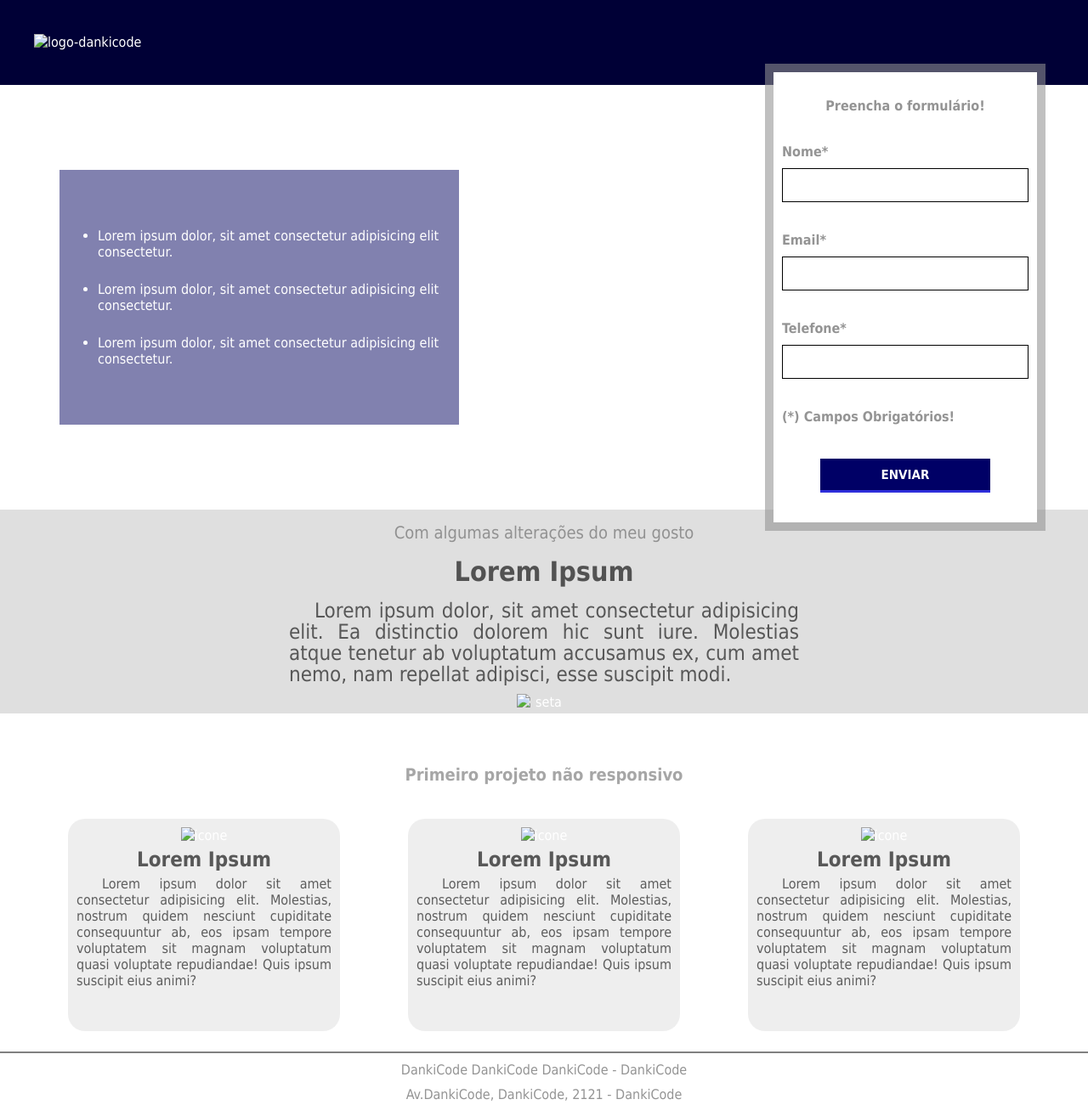
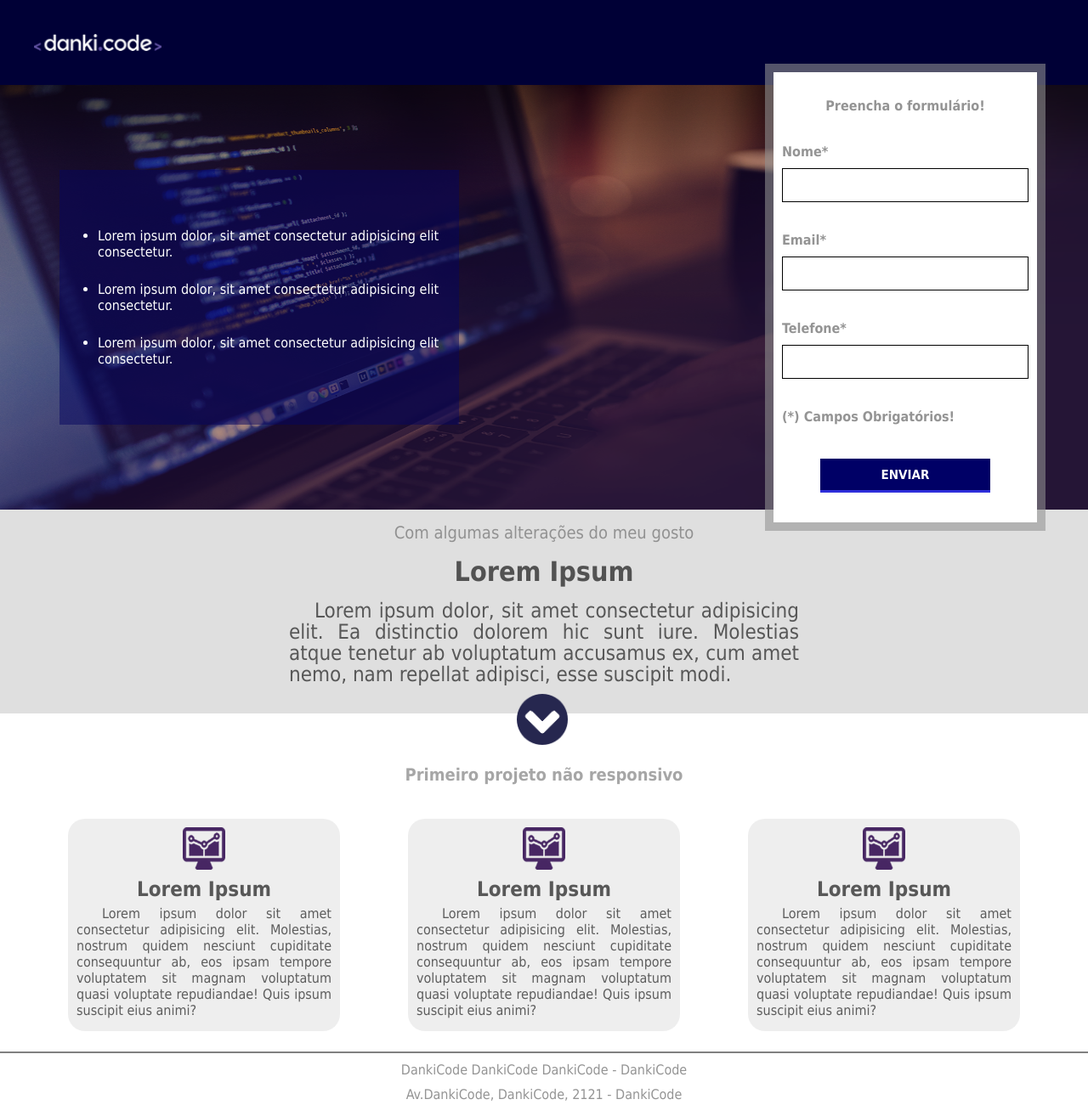
Before and after one commit to Juan-Peixoto/projectOne-responsive, a plain HTML site: page index.html in a window 1280 px wide. Shown: the whole page at 85% size. Drawn offline with Linux system fonts and the light colour scheme; files that its build step writes are made by us from their sources.

Commit message:
changed folders name

```diff
--- a/_public/_style/style.css
+++ b/_public/_style/style.css
@@ -34,7 +34,7 @@ html, body {
 .caixa-quadro {
     width: 100%;
     height: 500px;
-    background-image: url("/public/imagens/header_bg.png");
+    background-image: url("/_public/_imagens/header_bg.png");
     background-size: 100% 100%;
     background-repeat: no-repeat;
 }
--- a/index.html
+++ b/index.html
@@ -6,7 +6,7 @@
     <meta http-equiv="X-UA-Compatible" content="IE=edge">
     <meta name="viewport" content="width=device-width, initial-scale=1.0">
 
-    <link rel="stylesheet" href="/style/style.css">
+    <link rel="stylesheet" href="/_public/_style/style.css">
 
     <title>Projeto #1</title>
 </head>
@@ -16,7 +16,7 @@
     <header>
 
         <div class="caixa caixa-logo">
-            <img class="logo" src="/public/imagens/logo.png" alt="logo-dankicode">
+            <img class="logo" src="/_public/_imagens/logo.png" alt="logo-dankicode">
         </div>
 
         <div class="caixa caixa-quadro">
@@ -54,7 +54,7 @@
             <div class="texto">
                 <p>Lorem ipsum dolor, sit amet consectetur adipisicing elit. Ea distinctio dolorem hic sunt iure. Molestias atque tenetur ab voluptatum accusamus ex, cum amet nemo, nam repellat adipisci, esse suscipit modi.</p>
             </div>
-            <img class="seta" src="/public/imagens/arrow.png" alt="seta">
+            <img class="seta" src="/_public/_imagens/arrow.png" alt="seta">
         </div>
 
         <div class="caixa caixa-principal-2">
@@ -62,19 +62,19 @@
             <h1>Primeiro projeto não responsivo</h1>
 
             <div class="caixa caixa-icone">
-                <img class="icone" src="/public/imagens/icon.png" alt="icone">
+                <img class="icone" src="/_public/_imagens/icon.png" alt="icone">
                 <h2>Lorem Ipsum</h2>
                 <p>Lorem ipsum dolor sit amet consectetur adipisicing elit. Molestias, nostrum quidem nesciunt cupiditate consequuntur ab, eos ipsam tempore voluptatem sit magnam voluptatum quasi voluptate repudiandae! Quis ipsum suscipit eius animi?</p>
             </div>
 
             <div class="caixa caixa-icone">
-                <img class="icone" src="/public/imagens/icon.png" alt="icone">
+                <img class="icone" src="/_public/_imagens/icon.png" alt="icone">
                 <h2>Lorem Ipsum</h2>
                 <p>Lorem ipsum dolor sit amet consectetur adipisicing elit. Molestias, nostrum quidem nesciunt cupiditate consequuntur ab, eos ipsam tempore voluptatem sit magnam voluptatum quasi voluptate repudiandae! Quis ipsum suscipit eius animi?</p>
             </div>
 
             <div class="caixa caixa-icone">
-                <img class="icone" src="/public/imagens/icon.png" alt="icone">
+                <img class="icone" src="/_public/_imagens/icon.png" alt="icone">
                 <h2>Lorem Ipsum</h2>
                 <p>Lorem ipsum dolor sit amet consectetur adipisicing elit. Molestias, nostrum quidem nesciunt cupiditate consequuntur ab, eos ipsam tempore voluptatem sit magnam voluptatum quasi voluptate repudiandae! Quis ipsum suscipit eius animi?</p>
             </div>
```
